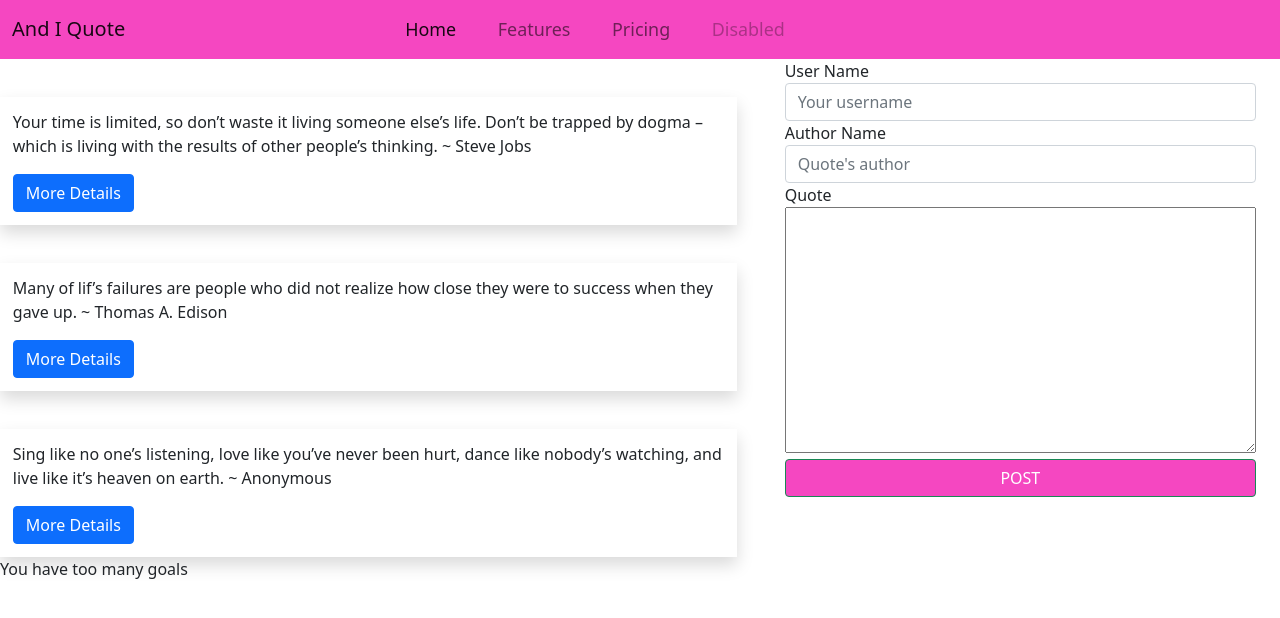
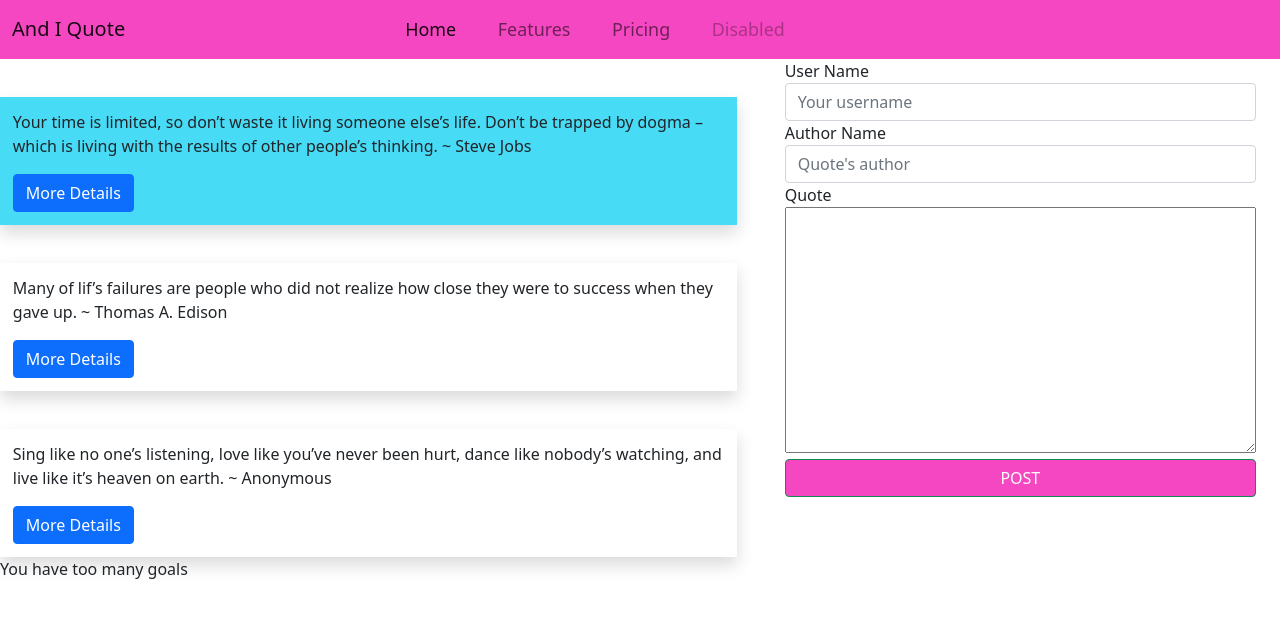
Before and after one commit to victoriamwangi/And-I-Quote, an Angular app: page / in a window 1280 px wide. Shown: the top 618 px of the page. Built offline with nearby package versions, Linux system fonts and the light colour scheme.

Commit message:
feat: highlight based on id

```diff
--- a/package.json
+++ b/package.json
@@ -18,7 +18,9 @@
     "@angular/platform-browser": "~13.3.0",
     "@angular/platform-browser-dynamic": "~13.3.0",
     "@angular/router": "~13.3.0",
+    "angular-font-awesome": "^3.1.2",
     "bootstrap": "^5.1.3",
+    "font-awesome": "^4.7.0",
     "popper": "^1.0.1",
     "rxjs": "~7.5.0",
     "tslib": "^2.3.0",
--- a/src/app/app.module.ts
+++ b/src/app/app.module.ts
@@ -8,6 +8,8 @@ import { QuoteFormComponent } from './quote-form/quote-form.component';
 import { FormsModule } from '@angular/forms';
 import { QuoteDetailsComponent } from './quote-details/quote-details.component';
 import { TimeCountPipe } from './time-count.pipe';
+import { HighlightDirective } from './highlight.directive';
+
 
 @NgModule({
   declarations: [
@@ -15,12 +17,14 @@ import { TimeCountPipe } from './time-count.pipe';
     QuoteComponent,
     QuoteFormComponent,
     QuoteDetailsComponent,
-    TimeCountPipe
+    TimeCountPipe,
+    HighlightDirective
   ],
   imports: [
     BrowserModule,
     AppRoutingModule,
     FormsModule
+
   ],
   providers: [],
   bootstrap: [AppComponent]
--- /dev/null
+++ b/src/app/highlight.directive.ts
@@ -0,0 +1,13 @@
+import { Directive, ElementRef } from '@angular/core';
+
+@Directive({
+  selector: '[appHighlight]'
+})
+export class HighlightDirective {
+
+  constructor(private elem :ElementRef) {
+    elem.nativeElement.style.backgroundColor = "#47dbf5";
+
+   }
+
+}
--- a/src/app/quote-details/quote-details.component.html
+++ b/src/app/quote-details/quote-details.component.html
@@ -1,3 +1,4 @@
 <p>Posted by: {{ quote.name }}</p>
-<p>Posted {{ quote.fullDate | timeCount | number: "1.0-1" }} ago</p>
+<p>Posted {{ quote.fullDate | timeCount | number: "1.0-1" }} day(s) ago</p>
+
 <button (click)="goalDelete(true)" class="btn btn-danger">DELETE</button>
--- a/src/app/quote-form/quote-form.component.ts
+++ b/src/app/quote-form/quote-form.component.ts
@@ -7,7 +7,7 @@ import { Quote } from '../quote';
   styleUrls: ['./quote-form.component.css']
 })
 export class QuoteFormComponent implements OnInit {
-  newQuote = new Quote(0, "","","", new Date());
+  newQuote = new Quote(0, "","","", new Date(), 0);
   @Output() addQuote = new EventEmitter<Quote>();
   submitQuote(){
     this.addQuote.emit(this.newQuote);
--- a/src/app/quote.ts
+++ b/src/app/quote.ts
@@ -1,6 +1,6 @@
 export class Quote {
   showName : boolean;
-constructor(public id: number, public name: string, public authorName: string, public message: string,public fullDate: Date){
+constructor(public id: number, public name: string, public authorName: string, public message: string,public fullDate: Date, public votes: number){
   this.showName = false;
 }
 }
--- a/src/app/quote/quote.component.html
+++ b/src/app/quote/quote.component.html
@@ -1,6 +1,17 @@
 <div class="row">
     <div class="col-lg-7 col-md-7">
         <div class="quote-container" *ngFor="let quote of quotes; let i = index">
+            <div *ngIf="quote.id == 1; then highlight; else empty"></div>
+            <ng-template #highlight>
+                <div appHighlight class="msg shadow">
+                    <p>{{ quote.message }} ~ {{ quote.authorName }}</p>
+
+                    <button (click)="toggleDetails(i)" class="btn btn-primary">
+            More Details
+          </button>
+                </div>
+            </ng-template>
+            <ng-template #empty>
                 <div class="msg shadow">
                     <p>{{ quote.message }} ~ {{ quote.authorName }}</p>
 
@@ -8,6 +19,8 @@
             More Details
           </button>
                 </div>
+            </ng-template>
+
             <div *ngIf="quote.showName">
                 <app-quote-details [quote]="quote" (isComplete)="deleteQuote($event, i)">
                 </app-quote-details>
--- a/src/app/quote/quote.component.ts
+++ b/src/app/quote/quote.component.ts
@@ -9,9 +9,9 @@ import { Quote } from '../quote';
 export class QuoteComponent implements OnInit {
 public quote: any;
 quotes: Quote[] = [
-  new Quote(1,"Vicky", "Steve Jobs", "Your time is limited, so don’t waste it living someone else’s life. Don’t be trapped by dogma – which is living with the results of other people’s thinking.", new Date(2022,4,10)),
-  new Quote(2, "NJeri", "Thomas A. Edison", "Many of lif’s failures are people who did not realize how close they were to success when they gave up.",new Date(2022,4,9) ),
-  new Quote(3, "Morris", "Anonymous", "Sing like no one’s listening, love like you’ve never been hurt, dance like nobody’s watching, and live like it’s heaven on earth.",  new Date(2022,4,10))
+  new Quote(1,"Vicky", "Steve Jobs", "Your time is limited, so don’t waste it living someone else’s life. Don’t be trapped by dogma – which is living with the results of other people’s thinking.", new Date(2022,4,10), 0),
+  new Quote(2, "NJeri", "Thomas A. Edison", "Many of lif’s failures are people who did not realize how close they were to success when they gave up.",new Date(2022,4,9), 0 ),
+  new Quote(3, "Morris", "Anonymous", "Sing like no one’s listening, love like you’ve never been hurt, dance like nobody’s watching, and live like it’s heaven on earth.",  new Date(2022,4,10), 0)
 ]
 
 toggleDetails(index: number){
@@ -34,6 +34,13 @@ deleteQuote(isComplete: any, index: number){
   }
 
 }
+// voteIncrement(upVotes: number){
+// this.quotes[index].votes += 1;
+//   alert("tf");
+// };
+// voteDecrement(votes: number){
+//   return votes--;
+// }
 
 
   constructor() { }
--- a/src/app/time-count.pipe.ts
+++ b/src/app/time-count.pipe.ts
@@ -9,9 +9,8 @@ export class TimeCountPipe implements PipeTransform {
   transform(value: any): number {
     let today:Date = new Date();
     let nowTime:any = new Date(today.getFullYear(), (today.getMonth())+1, today.getDate());
-    alert(nowTime)
     var timeDifference  = Math.abs(value - nowTime);
-    var secondCounter =  (timeDifference * 0.001)/ 86400
+    var secondCounter =  (timeDifference * 0.001)/ 86400;
 
     if(secondCounter >= 1){
       return secondCounter;
```
Also changed, not shown: angular.json (+4 -6 lines), 2 other files (tests, documents, lock files or other folders). Lines whose indentation alone changed are shown as unchanged.
